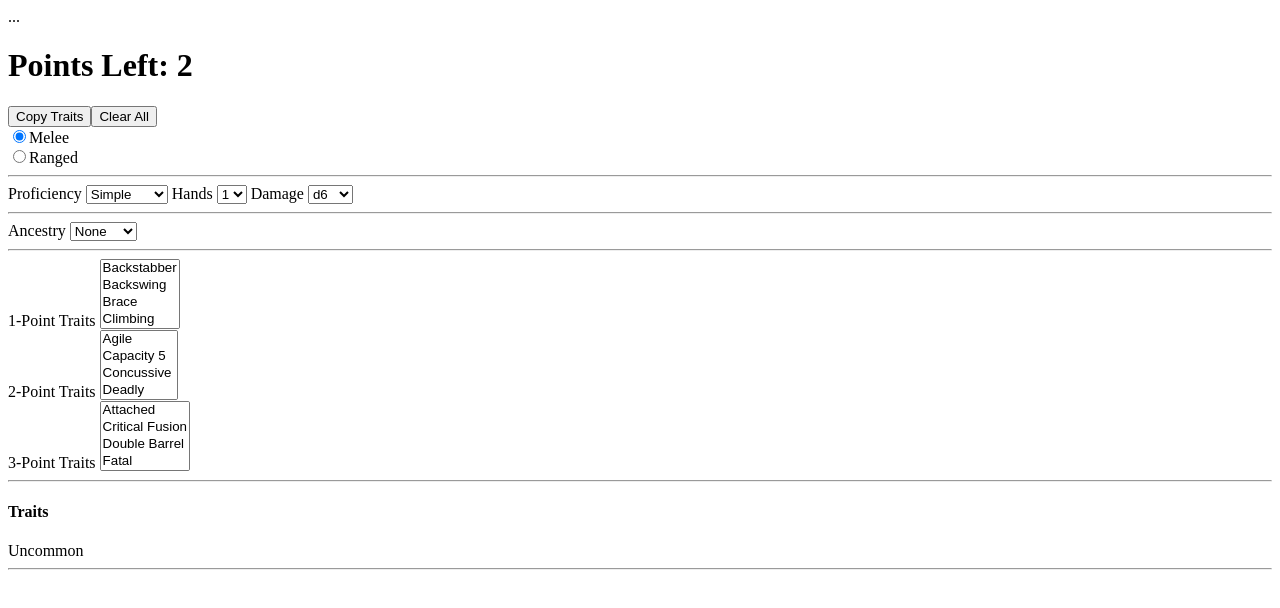
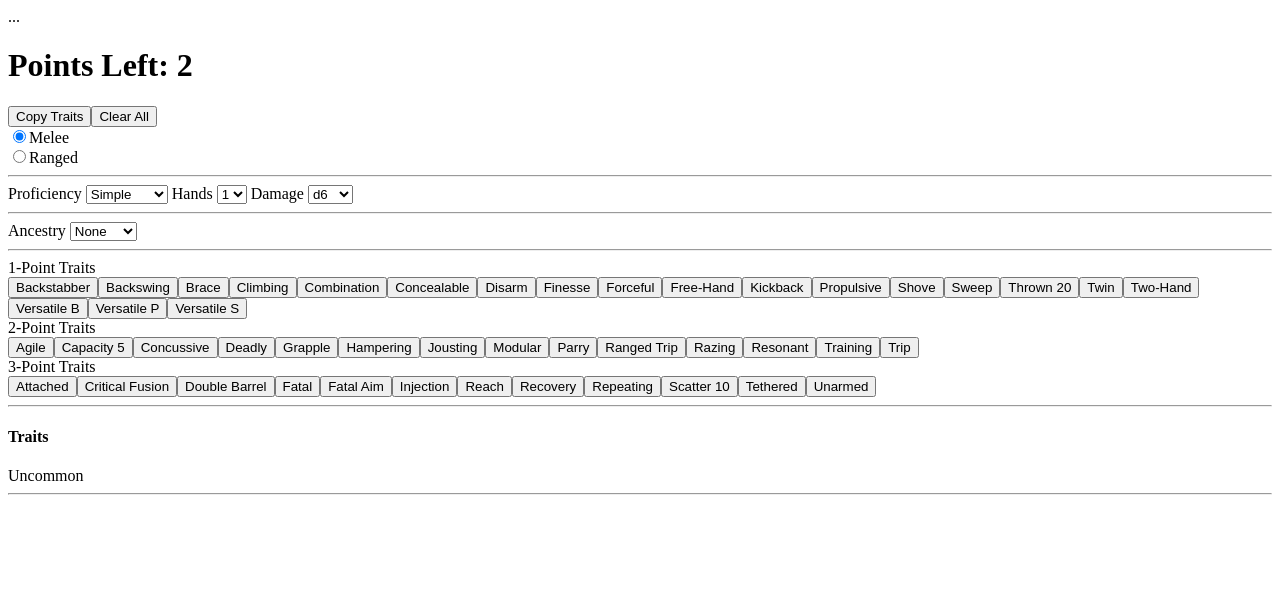
Before and after one commit to aegorsuch/PF2E-Weapon-Builder, a Vue app: page / in a window 1280 px wide. Shown: the top 608 px of the page. Built offline with nearby package versions, Linux system fonts and the light colour scheme.

Commit message:
changed traits layout and logic

```diff
--- a/src/App.vue
+++ b/src/App.vue
@@ -92,67 +92,41 @@
         </select>
       </label>
       <hr>
-      <div class="row">
-        <div class="col">
-          1-Point Traits
-          <select class="form-select" v-model="traits.onePoint" multiple>
-            <option value="Backstabber">Backstabber</option>
-            <option value="Backswing">Backswing</option>
-            <option value="Brace">Brace</option>
-            <option value="Climbing">Climbing</option>
-            <option value="Combination">Combination</option>
-            <option value="Concealable">Concealable</option>
-            <option value="Disarm">Disarm</option>
-            <option value="Finesse">Finesse</option>
-            <option value="Forceful">Forceful</option>
-            <option value="Free-Hand">Free-Hand</option>
-            <option value="Kickback">Kickback</option>
-            <option value="Propulsive">Propulsive</option>
-            <option value="Shove">Shove</option>
-            <option value="Sweep">Sweep</option>
-            <option value="Thrown 20">Thrown 20</option>
-            <option value="Twin">Twin</option>
-            <option value="Two-Hand">Two-Hand</option>
-            <option value="Versatile B">Versatile B</option>
-            <option value="Versatile P">Versatile P</option>
-            <option value="Versatile S">Versatile S</option>
-          </select>
+      <div class="row mt-4">
+        <div class="col-md-4">
+          <label class="fw-bold mb-2">1-Point Traits</label>
+          <div class="d-flex flex-wrap gap-2">
+            <button v-for="t in ['Backstabber', 'Backswing', 'Brace', 'Climbing', 'Combination', 'Concealable', 'Disarm', 'Finesse', 'Forceful', 'Free-Hand', 'Kickback', 'Propulsive', 'Shove', 'Sweep', 'Thrown 20', 'Twin', 'Two-Hand', 'Versatile B', 'Versatile P', 'Versatile S']"
+                    :key="t" type="button"
+                    @click="toggleTrait('onePoint', t)"
+                    :class="['btn btn-sm', traits.onePoint.includes(t) ? 'btn-primary' : 'btn-outline-secondary']">
+              {{ t }}
+            </button>
+          </div>
         </div>
-        <div class="col">
-          2-Point Traits
-          <select class="form-select" v-model="traits.twoPoint" multiple>
-            <option value="Agile">Agile</option>
-            <option value="Capacity 5">Capacity 5</option>
-            <option value="Concussive">Concussive</option>
-            <option value="Deadly">Deadly</option>
-            <option value="Grapple">Grapple</option>
-            <option value="Hampering">Hampering</option>
-            <option value="Jousting">Jousting</option>
-            <option value="Modular">Modular</option>
-            <option value="Parry">Parry</option>
-            <option value="Ranged Trip">Ranged Trip</option>
-            <option value="Razing">Razing</option>
-            <option value="Resonant">Resonant</option>
-            <option value="Training">Training</option>
-            <option value="Trip">Trip</option>
-          </select>
+
+        <div class="col-md-4">
+          <label class="fw-bold mb-2">2-Point Traits</label>
+          <div class="d-flex flex-wrap gap-2">
+            <button v-for="t in ['Agile', 'Capacity 5', 'Concussive', 'Deadly', 'Grapple', 'Hampering', 'Jousting', 'Modular', 'Parry', 'Ranged Trip', 'Razing', 'Resonant', 'Training', 'Trip']"
+                    :key="t" type="button"
+                    @click="toggleTrait('twoPoint', t)"
+                    :class="['btn btn-sm', traits.twoPoint.includes(t) ? 'btn-primary' : 'btn-outline-secondary']">
+              {{ t }}
+            </button>
+          </div>
         </div>
-        <div class="col">
-          3-Point Traits
-          <select class="form-select" v-model="traits.threePoint" multiple>
-            <option value="Attached">Attached</option>
-            <option value="Critical Fusion">Critical Fusion</option>
-            <option value="Double Barrel">Double Barrel</option>
-            <option value="Fatal">Fatal</option>
-            <option value="Fatal Aim">Fatal Aim</option>
-            <option value="Injection">Injection</option>
-            <option value="Reach">Reach</option>
-            <option value="Recovery">Recovery</option>
-            <option value="Repeating">Repeating</option>
-            <option value="Scatter 10">Scatter 10</option>
-            <option value="Tethered">Tethered</option>
-            <option value="Unarmed">Unarmed</option>
-          </select>
+
+        <div class="col-md-4">
+          <label class="fw-bold mb-2">3-Point Traits</label>
+          <div class="d-flex flex-wrap gap-2">
+            <button v-for="t in ['Attached', 'Critical Fusion', 'Double Barrel', 'Fatal', 'Fatal Aim', 'Injection', 'Reach', 'Recovery', 'Repeating', 'Scatter 10', 'Tethered', 'Unarmed']"
+                    :key="t" type="button"
+                    @click="toggleTrait('threePoint', t)"
+                    :class="['btn btn-sm', traits.threePoint.includes(t) ? 'btn-primary' : 'btn-outline-secondary']">
+              {{ t }}
+            </button>
+          </div>
         </div>
       </div>
     </form>
@@ -251,6 +225,14 @@ export default {
     }
   },
   methods: {
+    toggleTrait(group, trait) {
+      const index = this.traits[group].indexOf(trait);
+      if (index > -1) {
+        this.traits[group].splice(index, 1); // Remove if already there
+      } else {
+        this.traits[group].push(trait); // Add if not there
+      }
+    },
     resetBuilder() {
       this.range = 'melee';
       this.selectedAncestry = '';
```
